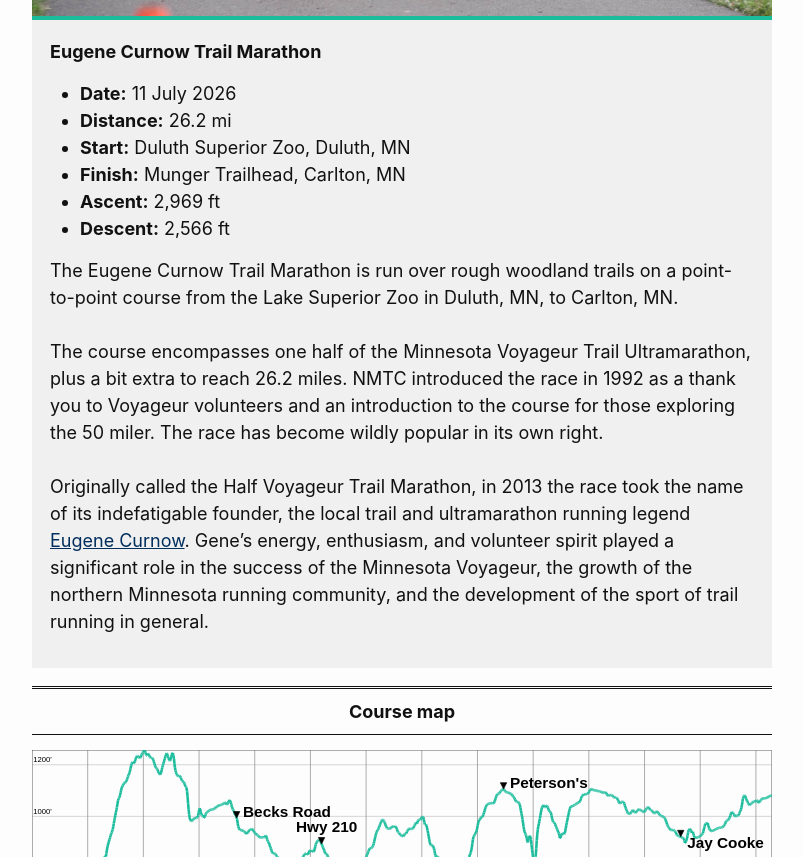
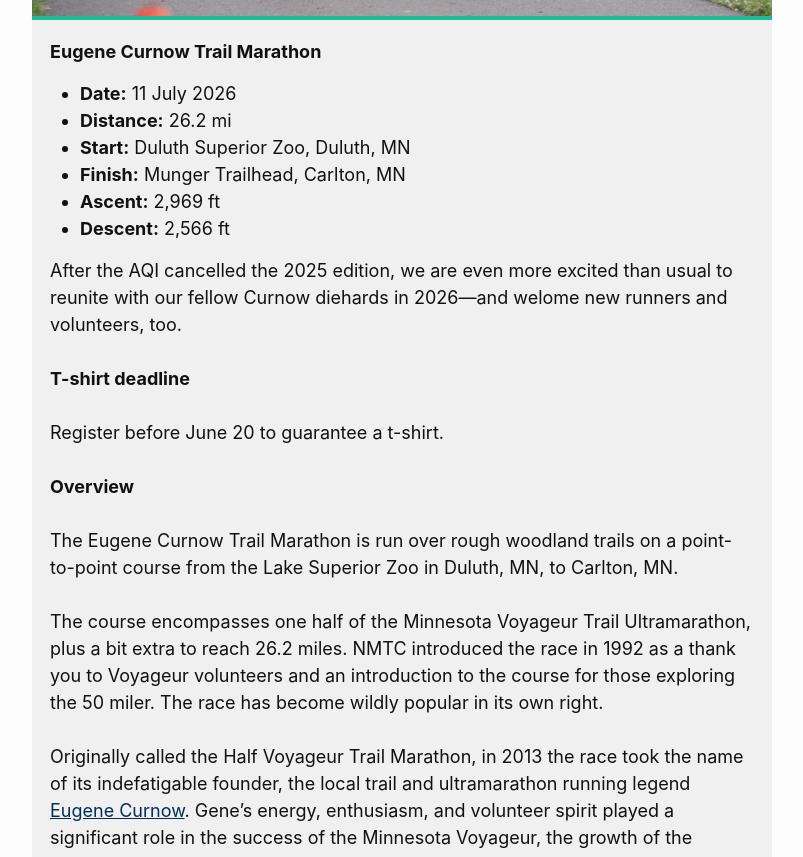
Before and after one commit to nmtc-run/nmtc-run.github.io, a Jekyll site: the page built from pages/event-curnow.md, in a window 1280 px wide and 900 px high, scrolled down 820 px, cut to the strip 0-857 px from the top of the window. Shown: the whole strip, without its empty margins (238-1041 px from the left). Built offline with Jekyll 4.4.1, drawn with Linux system fonts in a browser that asks for light colours; some of the changed text lies outside the part shown.

Commit message:
Added t-shirt deadlines. Added addt'l note to Voyageur results page.

```diff
--- a/pages/event-curnow.md
+++ b/pages/event-curnow.md
@@ -12,7 +12,13 @@
 finish: Munger Trailhead, Carlton, MN
 ascent: 2,969 ft
 descent: 2,566 ft
-description:
+description: |-
+  After the AQI cancelled the 2025 edition, we are even more excited than usual to reunite with our fellow Curnow diehards in 2026—and welome new runners and volunteers, too.
+  <br><br>
+  <strong>T-shirt deadline</strong> <br><br>
+  Register before June 20 to guarantee a t-shirt.
+  <br><br>
+  <strong>Overview</strong><br><br>
   The Eugene Curnow Trail Marathon is run over rough woodland trails on a point-to-point course from the Lake Superior Zoo in Duluth, MN, to Carlton, MN.
   <br><br>
   The course encompasses one half of the Minnesota Voyageur Trail Ultramarathon, plus a bit extra to reach 26.2 miles. NMTC introduced the race in 1992 as a thank you to Voyageur volunteers and an introduction to the course for those exploring the 50 miler. The race has become wildly popular in its own right.
@@ -102,6 +108,8 @@
 
 # Details
 
+**Pre-race communications:** Keep an eye out for emails sent via the Ultrasignup platform. Updates may also appear on the [Facebook page](https://www.facebook.com/minnesotavoyageur).
+
 **Trail markings:** Follow the hot orange pin flags with “NMTC” on them. If you don’t see one in about 0.1 miles, you are off course! Turns are marked with a series of pin flags a few feet apart on the side to which you’ll be turning—for example, a right-hand turn marked with three pin flags on the runner's right hand side. For more, see [course marking](/course-marking).
 
 **Traffic warning:** Use care on bike paths and roads. Runners must yield to traffic when crossing roads! A race is just a run; a road crossing is life and death!
```
Also changed, not shown: _layouts/results-event.html (+17 -1 lines), pages/event-voyageur.md (+8 -1 lines), 2 other files.
